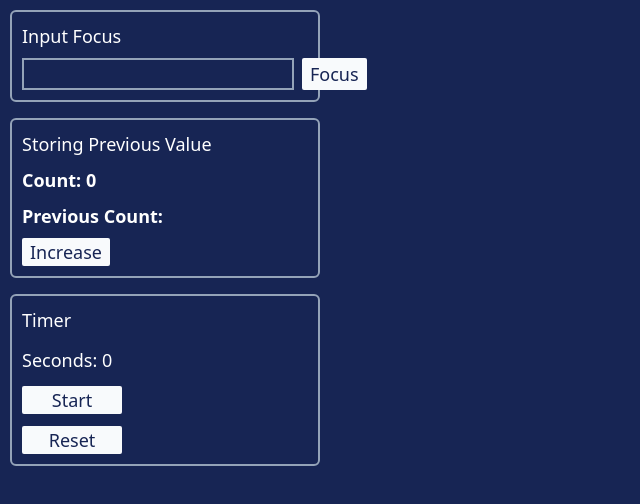
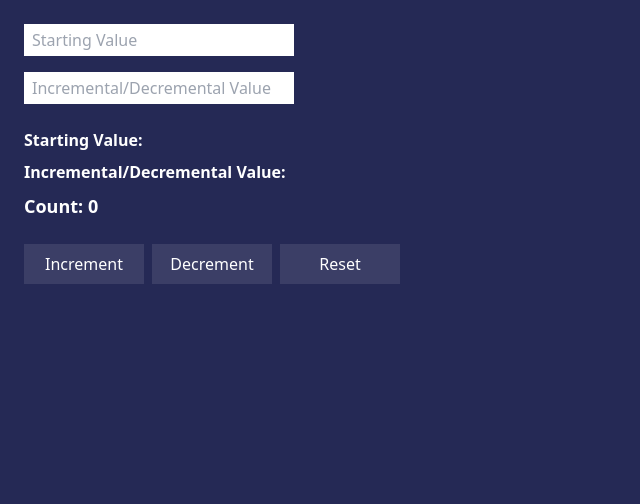
Before and after one commit to AlexisAubreyBrusola/learning-react, a React (Vite) app in the folder learning-hooks/: page / in a window 1280 px wide. Shown: the top 504 px of the page, without its empty margins (0-640 px from the left). Built offline with nearby package versions, Linux system fonts and the light colour scheme.

Commit message:
Added the code references of learning custom hooks

```diff
--- a/learning-hooks/src/App.jsx
+++ b/learning-hooks/src/App.jsx
@@ -1,9 +1,10 @@
-import UseRef from "./UseRef/UseRef";
-
+// import UseRef from "./UseRef/UseRef";
+import CustomHook from "./CustomHook/CustomHook";
+// import UseCallback from "./UseCallBack/UseCallback";
 function App() {
   return (
-    <div className="font-sans bg-blue-950 text-white text-lg h-dvh p-2.5 flex flex-col gap-4">
-      <UseRef />
+    <div className="bg-[#252955] h-dvh p-6">
+      <CustomHook />
     </div>
   );
 }
--- /dev/null
+++ b/learning-hooks/src/Button.jsx
@@ -0,0 +1,19 @@
+import PropTypes from "prop-types";
+
+const Button = ({ onClick, children }) => {
+  return (
+    <button
+      className="bg-[#3b3e66] py-2 w-[120px] text-white"
+      onClick={onClick}
+    >
+      {children}
+    </button>
+  );
+};
+
+export default Button;
+
+Button.propTypes = {
+  onClick: PropTypes.func,
+  children: PropTypes.node,
+};
--- /dev/null
+++ b/learning-hooks/src/CustomHook/Count.jsx
@@ -0,0 +1,65 @@
+import { useHandleInput } from "./useHandleInput";
+import { useCount } from "./useCount";
+import Button from "../Button";
+import Input from "../Input";
+import { useRef, useEffect } from "react";
+
+const Count = () => {
+  const [startValue, setStartValue, startValueInputChange] = useHandleInput();
+  const [increDecreValue, setIncreDecreValueValue, inceDecreValueInputChange] =
+    useHandleInput();
+
+  const [count, increment, decrement, reset, isReset] = useCount(
+    startValue,
+    increDecreValue
+  );
+
+  const startValRef = useRef(null);
+  const increDecreRef = useRef(null);
+
+  useEffect(() => {
+    startValRef.current.value = "";
+    increDecreRef.current.value = "";
+    setStartValue();
+    setIncreDecreValueValue();
+  }, [isReset, setStartValue, setIncreDecreValueValue]);
+
+  return (
+    <div className="grid gap-6">
+      <div className="input-container grid gap-4">
+        <Input
+          type={"number"}
+          placeholder={"Starting Value"}
+          onChange={startValueInputChange}
+          refs={startValRef}
+        />
+        <Input
+          type={"number"}
+          placeholder={"Incremental/Decremental Value"}
+          onChange={inceDecreValueInputChange}
+          refs={increDecreRef}
+        />
+      </div>
+
+      <div className="info-container grid text-white gap-2">
+        <p>
+          <strong>Starting Value: </strong>
+          <span>{startValue}</span>
+        </p>
+        <p>
+          <strong>Incremental/Decremental Value: </strong>
+          <span>{increDecreValue}</span>
+        </p>
+        <h1 className="text-lg font-bold">Count: {count}</h1>
+      </div>
+
+      <div className="flex gap-2">
+        <Button onClick={increment}>Increment</Button>
+        <Button onClick={decrement}>Decrement</Button>
+        <Button onClick={reset}>Reset</Button>
+      </div>
+    </div>
+  );
+};
+
+export default Count;
--- /dev/null
+++ b/learning-hooks/src/CustomHook/CustomHook.jsx
@@ -0,0 +1,10 @@
+import Count from "./Count";
+const CustomHook = () => {
+  return (
+    <div>
+      <Count />
+    </div>
+  );
+};
+
+export default CustomHook;
--- /dev/null
+++ b/learning-hooks/src/CustomHook/Toggle.jsx
@@ -0,0 +1,16 @@
+import { useToggle } from "./useToggle";
+
+const Toggle = () => {
+  const [isVisible, toggle] = useToggle();
+  return (
+    <div className="flex flex-col items-center gap-6">
+      <button onClick={toggle} className="bg-[#2e3b65] px-6 py-2 min-w-[100px]">
+        {isVisible ? "Hide" : "Show"}
+      </button>
+
+      {isVisible && <h1 className="text-xl">What is up!!!</h1>}
+    </div>
+  );
+};
+
+export default Toggle;
--- /dev/null
+++ b/learning-hooks/src/CustomHook/useCount.jsx
@@ -0,0 +1,25 @@
+import { useState, useEffect } from "react";
+
+export const useCount = (numStart = 0, countValue = 1) => {
+  const [count, setCount] = useState(numStart);
+  const [isReset, setIsReset] = useState(false);
+
+  useEffect(() => {
+    setCount(numStart);
+  }, [numStart]);
+
+  const increment = () => {
+    setCount(Number(count) + Number(countValue));
+  };
+
+  const decrement = () => {
+    setCount(Number(count) - Number(countValue));
+  };
+
+  const reset = () => {
+    setCount(0);
+    setIsReset((prevState) => !prevState);
+  };
+
+  return [count, increment, decrement, reset, isReset];
+};
--- /dev/null
+++ b/learning-hooks/src/CustomHook/useHandleInput.jsx
@@ -0,0 +1,11 @@
+import { useState } from "react";
+
+export const useHandleInput = () => {
+  const [state, setState] = useState("");
+
+  const handleInputChange = (e) => {
+    setState(e.target.value);
+  };
+
+  return [state, setState, handleInputChange];
+};
--- /dev/null
+++ b/learning-hooks/src/CustomHook/useToggle.jsx
@@ -0,0 +1,11 @@
+import { useContext, useEffect, useState } from "react";
+
+export const useToggle = (initialValue = false) => {
+  const [state, setState] = useState(initialValue);
+
+  const toggle = () => {
+    setState((prevState) => !prevState);
+  };
+
+  return [state, toggle];
+};
--- /dev/null
+++ b/learning-hooks/src/Input.jsx
@@ -0,0 +1,23 @@
+import PropTypes from "prop-types";
+
+const Input = ({ onChange, placeholder, type, refs }) => {
+  return (
+    <input
+      type={type}
+      placeholder={placeholder}
+      onChange={onChange}
+      className="py-1 px-2 w-[270px]"
+      min={0}
+      ref={refs}
+    />
+  );
+};
+
+export default Input;
+
+Input.propTypes = {
+  onChange: PropTypes.func,
+  placeholder: PropTypes.string,
+  type: PropTypes.string,
+  refs: PropTypes.object,
+};
--- /dev/null
+++ b/learning-hooks/src/UseCallBack/Count.jsx
@@ -0,0 +1,19 @@
+import { useState, useCallback } from "react";
+
+const Count = () => {
+  const [count, setCount] = useState(0);
+
+  const handleClick = useCallback(() => {
+    setCount(count + 1);
+  }, [count]);
+
+  console.log(`Function Reference: ${handleClick}`);
+  return (
+    <div>
+      <p>Count: {count}</p>
+      <button onClick={handleClick}>Increment</button>
+    </div>
+  );
+};
+
+export default Count;
--- /dev/null
+++ b/learning-hooks/src/UseCallBack/Input.jsx
@@ -0,0 +1,28 @@
+import { useState, useEffect, useCallback } from "react";
+
+const Input = () => {
+  const [userInput, setUserInput] = useState("");
+  const [num1] = useState(4);
+  const [num2] = useState(5);
+
+  const sum = useCallback(() => num1 + num2, [num1, num2]);
+
+  useEffect(() => {
+    console.log(`Sum: ${sum}`);
+  }, [sum]);
+
+  return (
+    <main className="App">
+      <input
+        type="text"
+        placeholder="input"
+        value={userInput}
+        className="text-black px-2"
+        onChange={(e) => setUserInput(e.target.value)}
+      />
+      <h1>Output: {userInput || "--"}</h1>
+    </main>
+  );
+};
+
+export default Input;
--- /dev/null
+++ b/learning-hooks/src/UseCallBack/UseCallback.jsx
@@ -0,0 +1,13 @@
+// import Count from "./Count";
+
+import Input from "./Input";
+
+const UseCallback = () => {
+  return (
+    <div>
+      <Input />
+    </div>
+  );
+};
+
+export default UseCallback;
```
